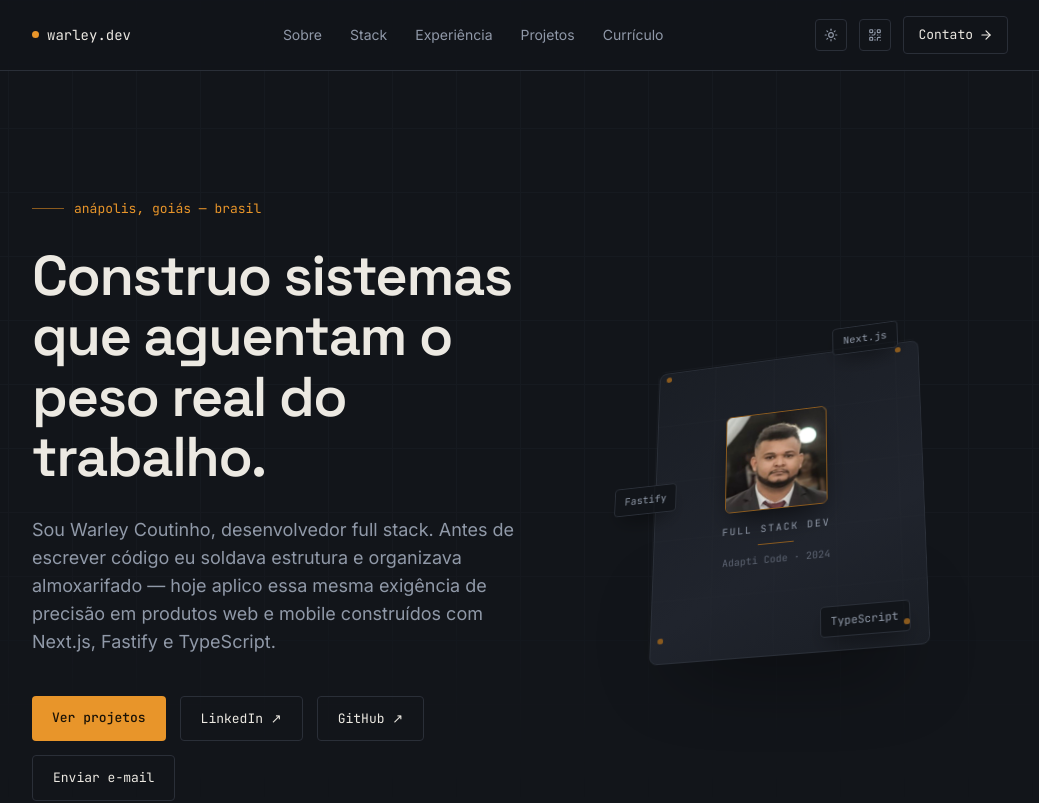
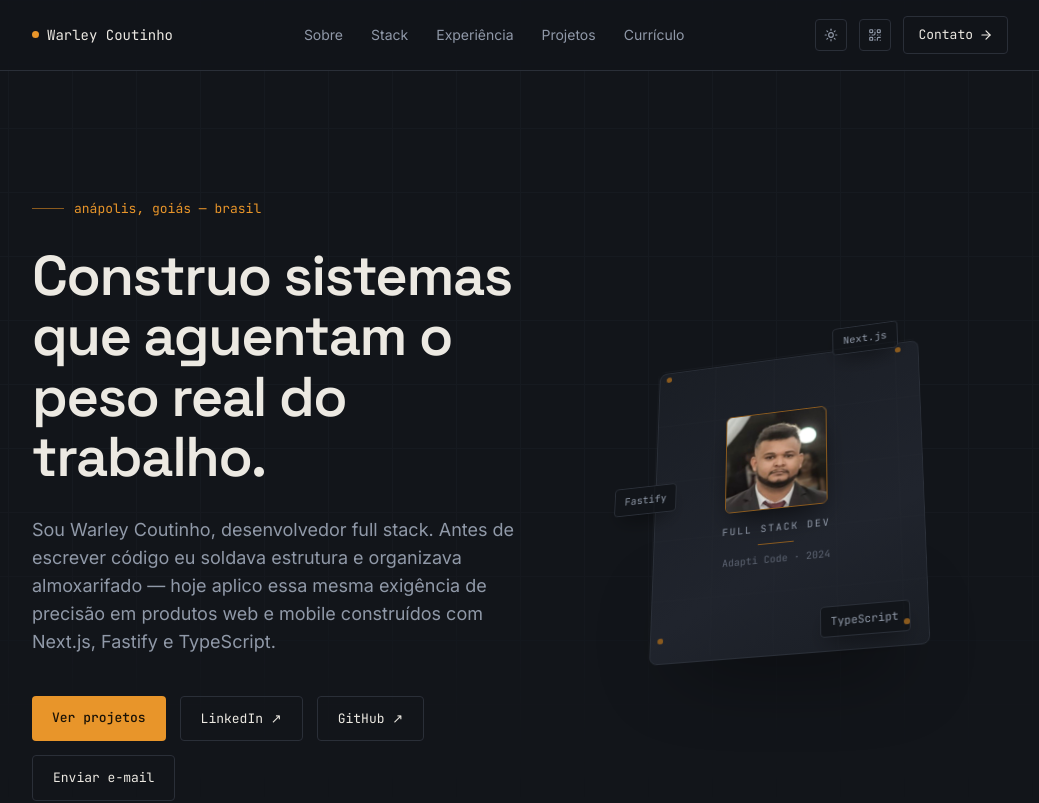
Before and after one commit to WarleyCoutinho/warley-portfolio, a Next.js app: page / in a window 1280 px wide. Shown: the top 803 px of the page, without its empty margins (120-1159 px from the left). Built offline with nearby package versions, Linux system fonts and the light colour scheme.

Commit message:
feat: ajustes no visual

```diff
--- a/components/site-header.tsx
+++ b/components/site-header.tsx
@@ -13,14 +13,21 @@ const links = [
 export function SiteHeader() {
   return (
     <header className="sticky top-0 z-50 border-b border-border bg-bg/85 backdrop-blur-md">
-      <div className="mx-auto flex max-w-[1040px] items-center justify-between px-6 py-4 sm:px-8">
-        <Link href="/" className="flex items-center gap-2 font-mono-brand text-sm text-text">
-          <span className="h-[7px] w-[7px] rounded-full bg-amber" />
-          warley.dev
+      <div className="mx-auto flex max-w-260 items-center justify-between px-6 py-4 sm:px-8">
+        <Link
+          href="/"
+          className="flex items-center gap-2 font-mono-brand text-sm text-text"
+        >
+          <span className="h-1.75 w-1.75 rounded-full bg-amber" />
+          Warley Coutinho
         </Link>
         <nav className="hidden gap-7 text-sm text-text-dim sm:flex">
           {links.map((link) => (
-            <Link key={link.href} href={link.href} className="transition-colors hover:text-text">
+            <Link
+              key={link.href}
+              href={link.href}
+              className="transition-colors hover:text-text"
+            >
               {link.label}
             </Link>
           ))}
--- a/pnpm-workspace.yaml
+++ b/pnpm-workspace.yaml
@@ -1,6 +1,2 @@
 allowBuilds:
   unrs-resolver: true
-onlyBuiltDependencies:
-  - unrs-resolver
-  - "@tailwindcss/oxide"
-  - sharp
```
Also changed, not shown: package.json (+18 -18 lines), 1 other file (tests, documents, lock files or other folders).
